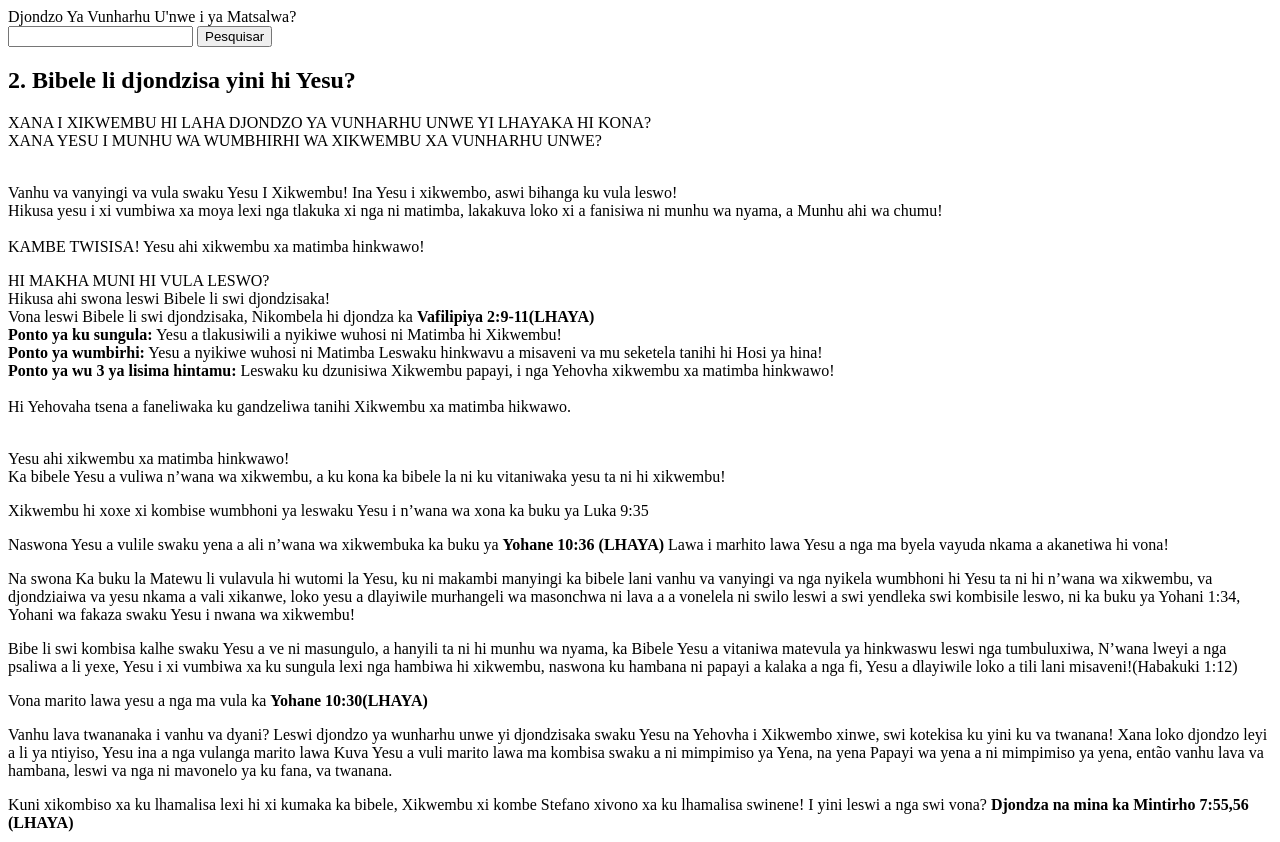
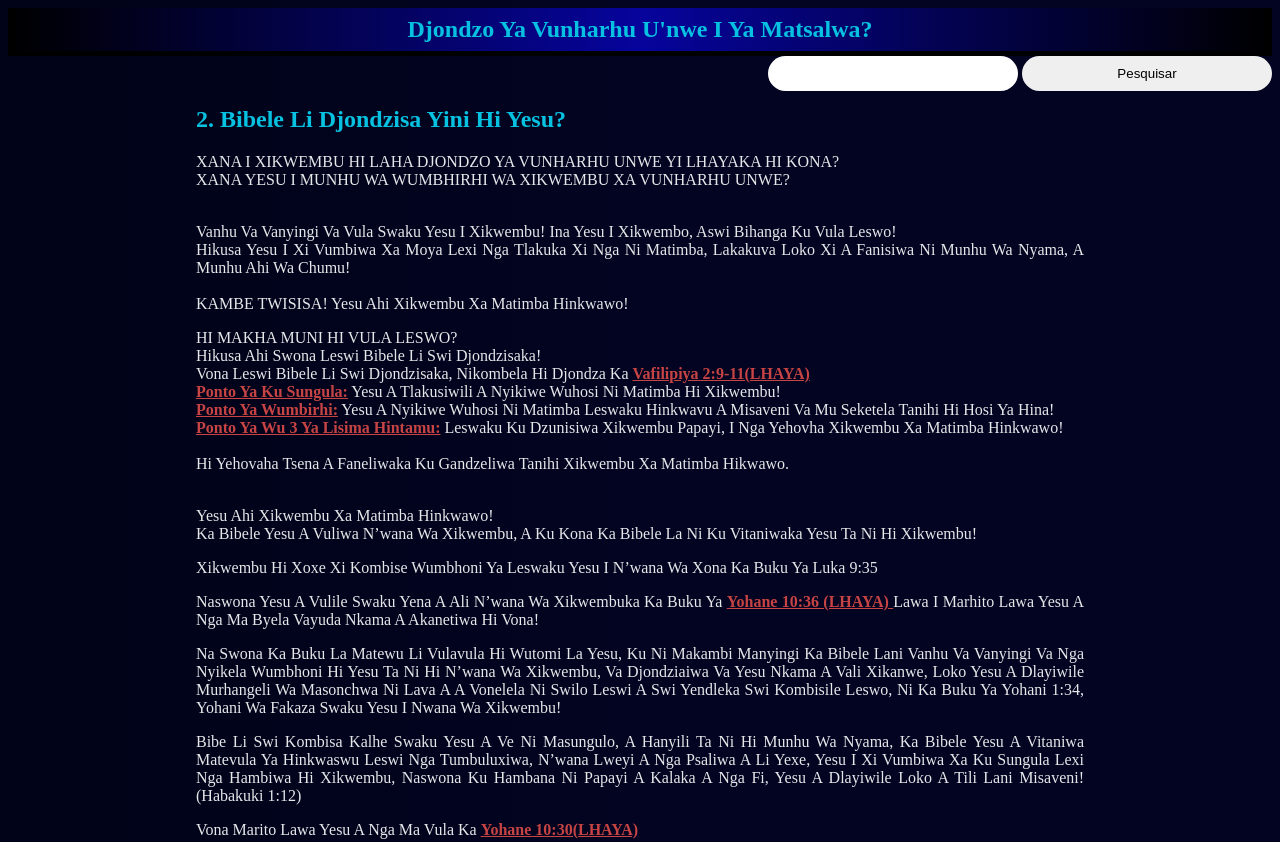
Before and after one commit to sotoprogramador/Trindade, a plain HTML site: page index.Yesu.html in a window 1280 px wide. Shown: the top 842 px of the page. Drawn offline with Linux system fonts and the light colour scheme.

Commit message:
Update index.Yesu.html

```diff
--- a/index.Yesu.html
+++ b/index.Yesu.html
@@ -1,7 +1,7 @@
 
       <title>Bibele li djondzisa yini hi Yesu?</title>
 
-      <link rel="stylesheet" href="./style.Trindade.css">
+      <link rel="stylesheet" href="./style.css">
 
       <div class="top-bar">Djondzo Ya Vunharhu U'nwe i ya Matsalwa?</div>
 
```
